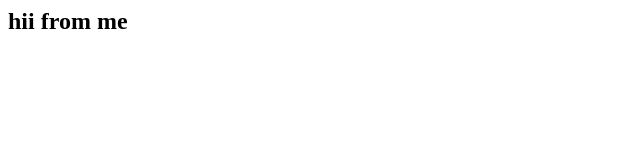
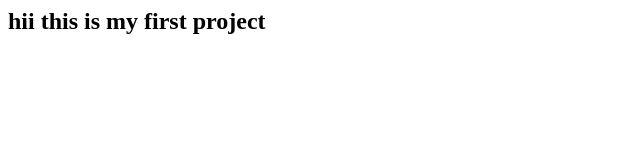
Before and after one commit to siddharthwakade6-a11y/gitdevops18may, a plain HTML site: page index.html in a window 1280 px wide. Shown: the whole page, without its empty margins (0-640 px from the left). Drawn offline with Linux system fonts and the light colour scheme.

Commit message:
modified

```diff
--- a/index.html
+++ b/index.html
@@ -1 +1 @@
-<h2>hii from me </h2>
+<h2>hii this is my first project </h2>
```
